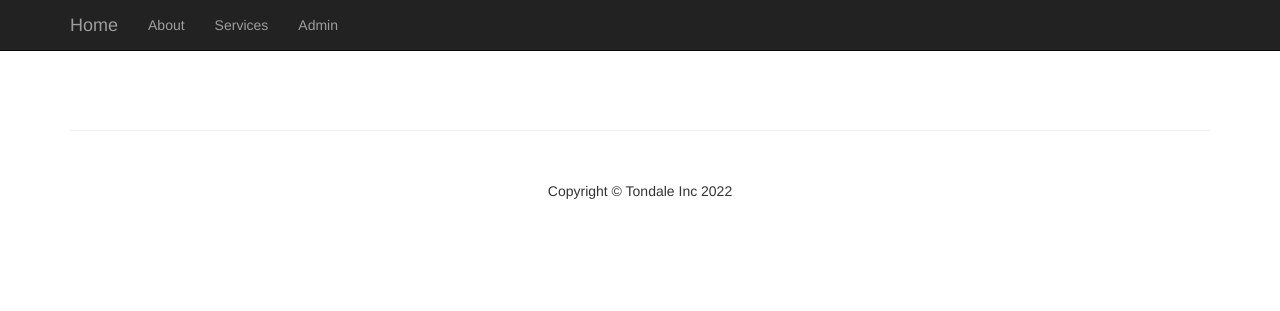
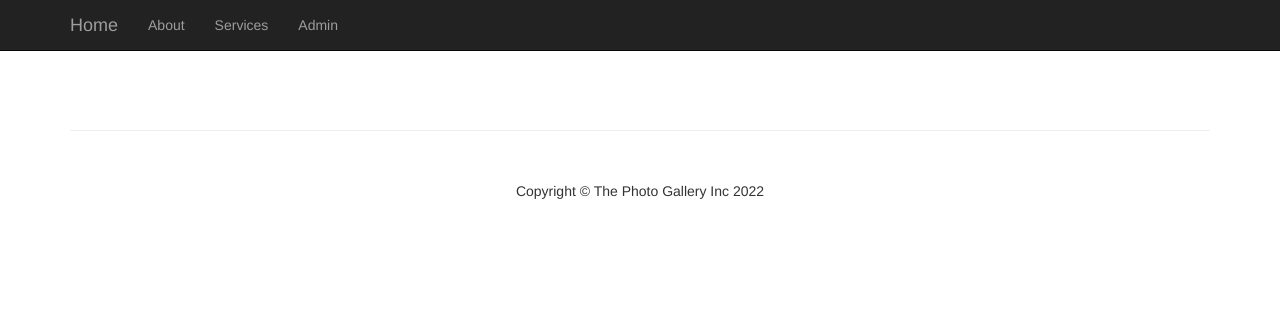
Before and after one commit to prashantpgit/gallery, a PHP site: page / in a window 1280 px wide. Shown: the top 311 px of the page. Run offline with PHP 8.4, Linux system fonts and the light colour scheme; data that the repository does not hold is empty.

Commit message:
Update footer.php

```diff
--- a/includes/footer.php
+++ b/includes/footer.php
@@ -5,7 +5,7 @@
         <footer>
             <div class="row">
                 <div class="col-lg-12">
-                    <p class="text-center">Copyright &copy; Tondale Inc <?php echo date('Y'); ?></p>
+                    <p class="text-center">Copyright &copy; The Photo Gallery Inc <?php echo date('Y'); ?></p>
                 </div>
                 <!-- /.col-lg-12 -->
             </div>
```
